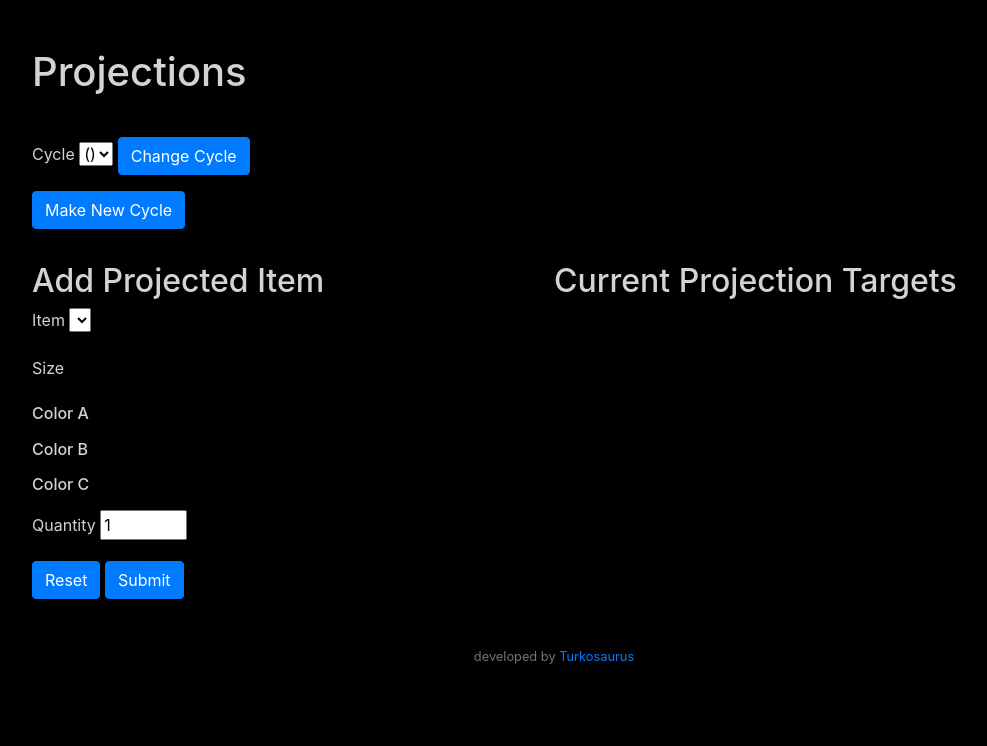
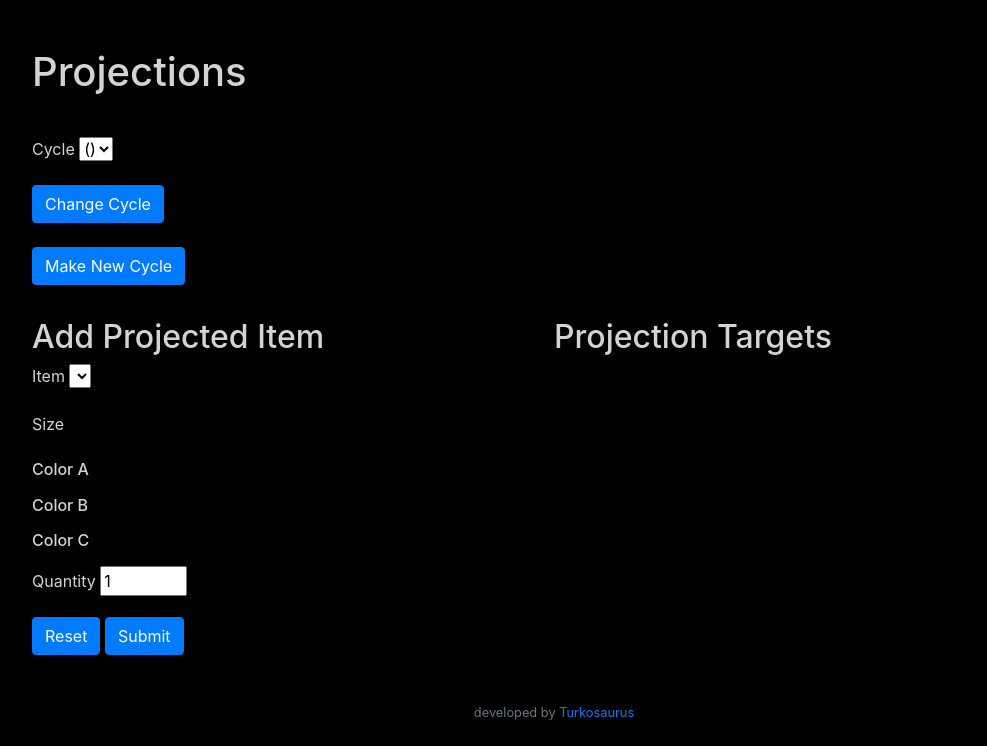
Before and after one commit to turkosaurus/nailivic, a Flask app: template templates/projections.html in a window 1280 px wide. Shown: the part 66-812 px from the top of the page, without its empty margins (86-1073 px from the left). Before the commit the page ends 730 px from the top, so only its background shows below. Run offline with Flask 2, Linux system fonts and the light colour scheme; the template is opened without the code that fills it, so the values that code supplies are empty; some libraries are stand-ins or nearby versions.

Commit message:
implement cycles compatibility across functions

```diff
--- a/application.py
+++ b/application.py
@@ -218,25 +218,32 @@
         c = request.form.get("Color C")
         qty = int(request.form.get("qty"))
 
+        # Identify current cycle
+        active = db.execute("SELECT id, name, created_on FROM cycles WHERE current='TRUE'")
+        print(f"active cycle:{active}")
+        cycle = active[0]['id']
+
         # What quantity of this item is already in projections?
         projected = db.execute("SELECT qty FROM projections WHERE \
-                            name=:name AND size=:size AND a_color=:a_color AND b_color=:b_color AND c_color=:c_color", \
-                            name=item, size=size, a_color=a, b_color=b, c_color=c)
+                            name=:name AND size=:size AND a_color=:a_color AND b_color=:b_color AND c_color=:c_color \
+                            AND cycle=:cycle", \
+                            name=item, size=size, a_color=a, b_color=b, c_color=c, cycle=cycle)
         print(f"Fetching projected ...")
         print(projected)
 
         # None, create new entry
         if not projected:
-            db.execute("INSERT INTO projections (name, size, a_color, b_color, c_color, qty) VALUES \
-                        (:name, :size, :a_color, :b_color, :c_color, :qty)", \
-                        name=item, size=size, a_color=a, b_color=b, c_color=c, qty=qty)
+            db.execute("INSERT INTO projections (name, size, a_color, b_color, c_color, qty, cycle) VALUES \
+                        (:name, :size, :a_color, :b_color, :c_color, :qty, :cycle)", \
+                        name=item, size=size, a_color=a, b_color=b, c_color=c, qty=qty, cycle=cycle)
             print("New projection created.")
 
         # Update existing entry's quantity
         else:
             updated = projected[0]['qty'] + qty
             db.execute("UPDATE projections SET qty=:updated WHERE \
-                        name=:name AND size=:size AND a_color=:a_color AND b_color=:b_color AND c_color=:c_color", \
+                        name=:name AND size=:size AND a_color=:a_color AND b_color=:b_color AND c_color=:c_color \
+                        AND cycle=:cycle", \
                         updated=updated, name=item, size=size, a_color=a, b_color=b, c_color=c)
             print("Existing projection updated.")
 
--- a/templates/projections.html
+++ b/templates/projections.html
@@ -12,7 +12,7 @@
     </div>
     <hr>
     <div class="row">
-        <div class="col">
+        <div class="col-6">
             <form action="/cycle" method="post">
                 <!-- Cycle Choice -->
                 <div class="form-group">
@@ -23,11 +23,11 @@
                             <option value="{{ cycle.id }}">{{ cycle.name }} ({{ cycle.created_on }})</option>
                         {% endfor %}
                     </select>
-                    <button type="submit" class="btn btn-primary">Change Cycle</button>
                 </div>
+                <button type="submit" class="btn btn-primary">Change Cycle</button>
             </form>
+            <br>
             <a href="/cycle"><button class="btn btn-primary">Make New Cycle</button></a>
-            <br>
         </div>
     </div>
     <hr>
@@ -95,7 +95,7 @@
         <!-- View Current Projections -->
         <div class="col-lg-6 col-md-12">
             <div class="row">
-                <h2>Current Projection Targets</h2>
+                <h2>{{ current[0].name }} Projection Targets</h2>
                 {% for projection in projections %}
                     <p>{{ projection }}</p>
                 {% endfor %}
```
